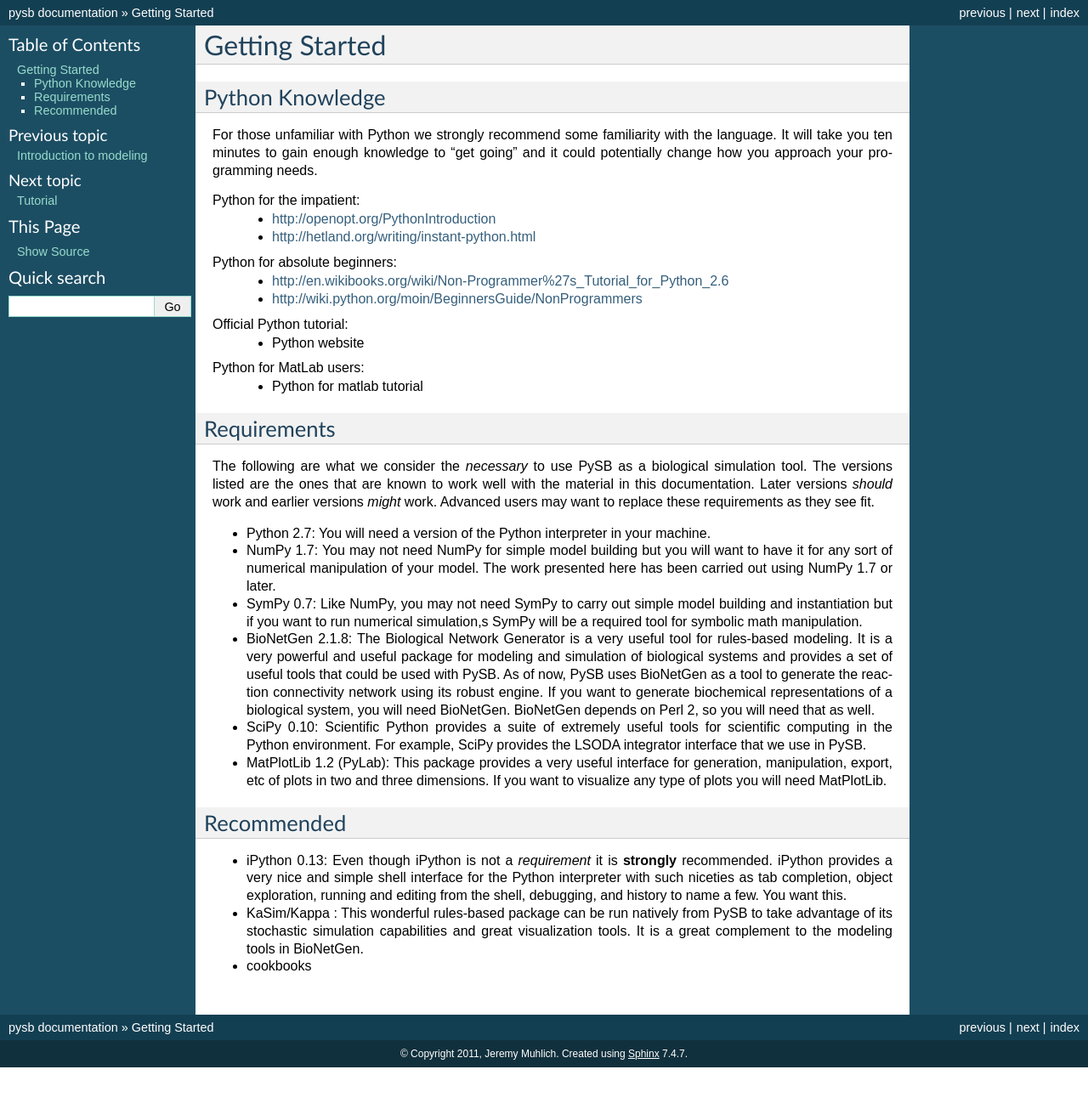
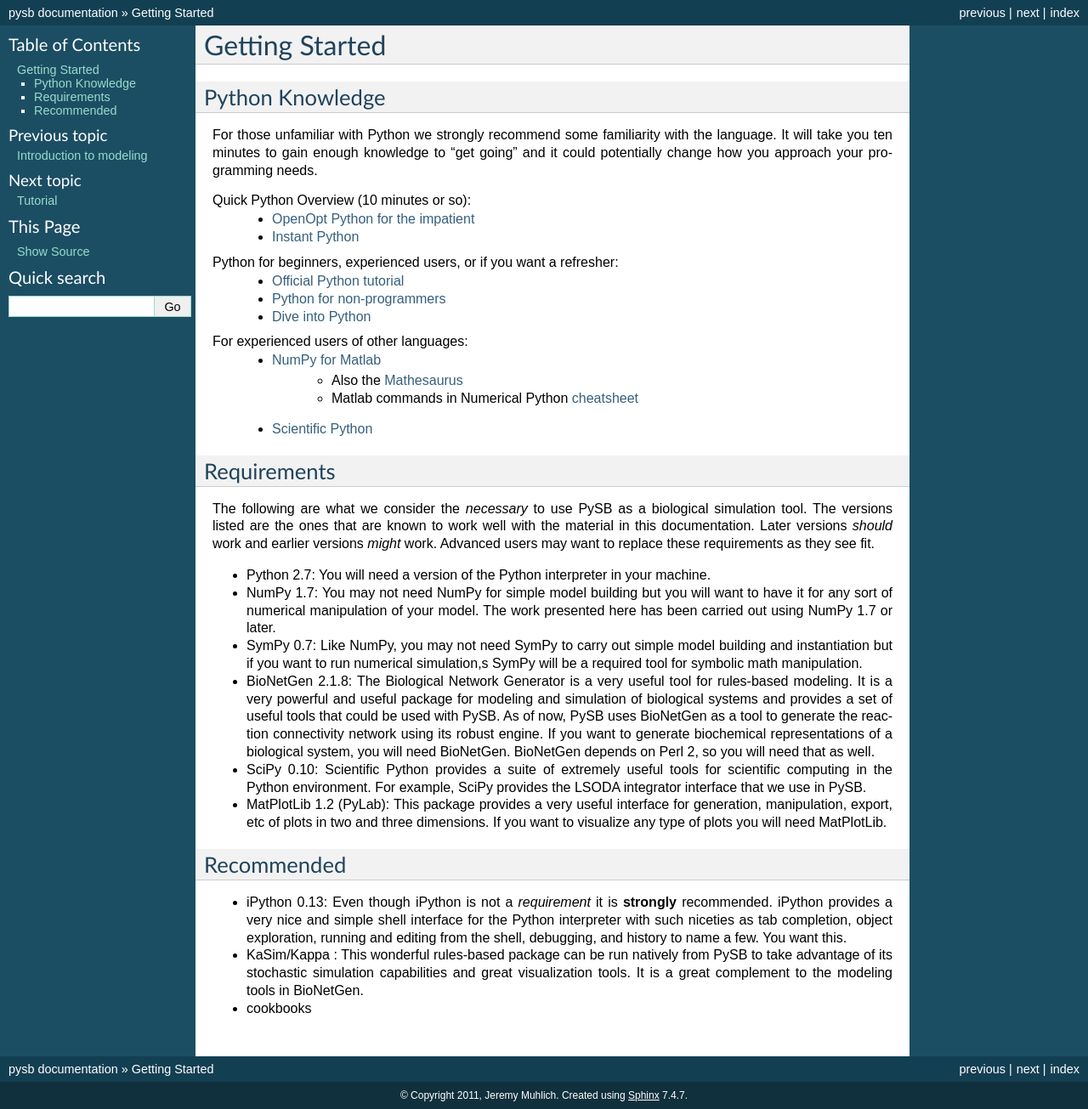
Before and after one commit to pysb/pysb, a Sphinx documentation site: the page built from doc/installation.rst, in a window 1280 px wide. Shown: the whole page at 85% size. Built offline with Sphinx 7.4.7, drawn with Linux system fonts in a browser that asks for light colours; formulas are drawn with MathJax 3; before the commit the page ends 1256 px from its top, so only the background shows below that.

Commit message:
slimming of the tutorial in progress...

```diff
--- a/doc/installation.rst
+++ b/doc/installation.rst
@@ -8,19 +8,22 @@
 enough knowledge to "get going" and it could potentially change how
 you approach your programming needs.
 
-Python for the impatient:
-   * http://openopt.org/PythonIntroduction
-   * http://hetland.org/writing/instant-python.html
+Quick Python Overview (10 minutes or so):
+   * `OpenOpt Python for the impatient <http://openopt.org/PythonIntroduction>`_
+   * `Instant Python <http://hetland.org/writing/instant-python.html>`_
 
-Python for absolute beginners:
-   * http://en.wikibooks.org/wiki/Non-Programmer%27s_Tutorial_for_Python_2.6
-   * http://wiki.python.org/moin/BeginnersGuide/NonProgrammers
+Python for beginners, experienced users, or if you want a refresher:
+   * `Official Python tutorial <http://docs.python.org/tutorial/>`_
+   * `Python for non-programmers <http://wiki.python.org/moin/BeginnersGuide/NonProgrammers>`_
+   * `Dive into Python <http://www.diveintopython.net/>`_
 
-Official Python tutorial:
-   * Python website
 
-Python for MatLab users:
-   * Python for matlab tutorial
+For experienced users of other languages:
+   * `NumPy for Matlab <http://www.scipy.org/NumPy_for_Matlab_Users/>`_
+      * Also the `Mathesaurus <http://mathesaurus.sourceforge.net/matlab-numpy.html>`_
+      * Matlab commands in Numerical Python `cheatsheet <http://mathesaurus.sourceforge.net/matlab-python-xref.pdf>`_
+   * `Scientific Python <http://www.scipy.org/>`_
+
 
 
 Requirements
```
Also changed, not shown: doc/tutorial.rst (+41 -71 lines).
